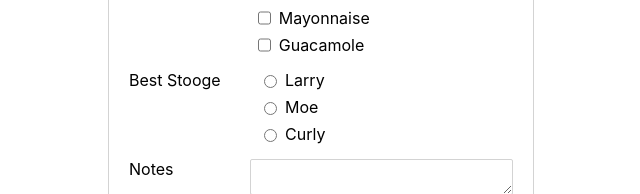
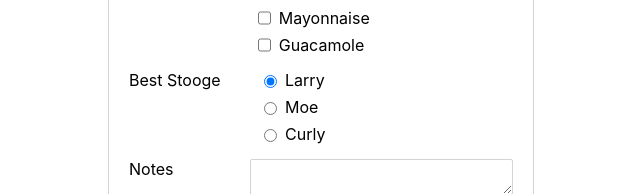
Before and after one commit to Olysar1/tinkering-with-react, a React (Create React App) app in the folder epam-exercises/user-form-component/: page / in a window 1280 px wide. Shown: the part 364-558 px from the top of the page, without its empty margins (319-959 px from the left). Built offline with nearby package versions, Linux system fonts and the light colour scheme; the HTML template or start-up script is replaced by a standard one.

Commit message:
add handler to the Stooge section

```diff
--- a/epam-exercises/user-form-component/src/App.tsx
+++ b/epam-exercises/user-form-component/src/App.tsx
@@ -57,6 +57,10 @@ function App() {
     });
   };
 
+  const handleStooge = (e: ChangeEvent<HTMLInputElement>) => {
+    setStooge(e.target.value);
+  };
+
   return (
     <div className="App">
       <form>
@@ -85,7 +89,10 @@ function App() {
           sauces={["Ketchup", "Mustard", "Mayonnaise", "Guacamole"]}
           eventHandler={handleSauces}
         />
-        <RadioComponent />
+        <RadioComponent
+          stooges={["Larry", "Moe", "Curly"]}
+          eventHandler={handleStooge}
+        />
         <TextareaComponent />
       </form>
       <div className="json-layout">{JSON.stringify(jsonObject, null, 7)}</div>
--- a/epam-exercises/user-form-component/src/components/RadioComponent.tsx
+++ b/epam-exercises/user-form-component/src/components/RadioComponent.tsx
@@ -1,20 +1,33 @@
-const RadioComponent = () => {
+import React, { ReactNode } from "react";
+import { ChangeEvent } from "react";
+
+interface RadioComponentProps {
+  stooges: string[];
+  eventHandler: (e: ChangeEvent<HTMLInputElement>) => void;
+}
+
+const RadioComponent: React.FC<RadioComponentProps> = ({
+  stooges,
+  eventHandler,
+}) => {
   return (
     <div className="form-item form-list-wrapper">
       <label>Best Stooge</label>
       <div className="form-list">
-        <div className="form-list-item">
-          <input name="best_stooge" type="radio" />
-          <label>Larry</label>
-        </div>
-        <div className="form-list-item">
-          <input name="best_stooge" type="radio" />
-          <label>Moe</label>
-        </div>
-        <div className="form-list-item">
-          <input name="best_stooge" type="radio" />
-          <label>Curly</label>
-        </div>
+        {stooges.map((stooge: string) => {
+          return (
+            <div key={stooge} className="form-list-item">
+              <input
+                name="best_stooge"
+                type="radio"
+                value={stooge}
+                onChange={eventHandler}
+                defaultChecked={stooge === "Larry"}
+              />
+              <label>{stooge}</label>
+            </div>
+          );
+        })}
       </div>
     </div>
   );
```
